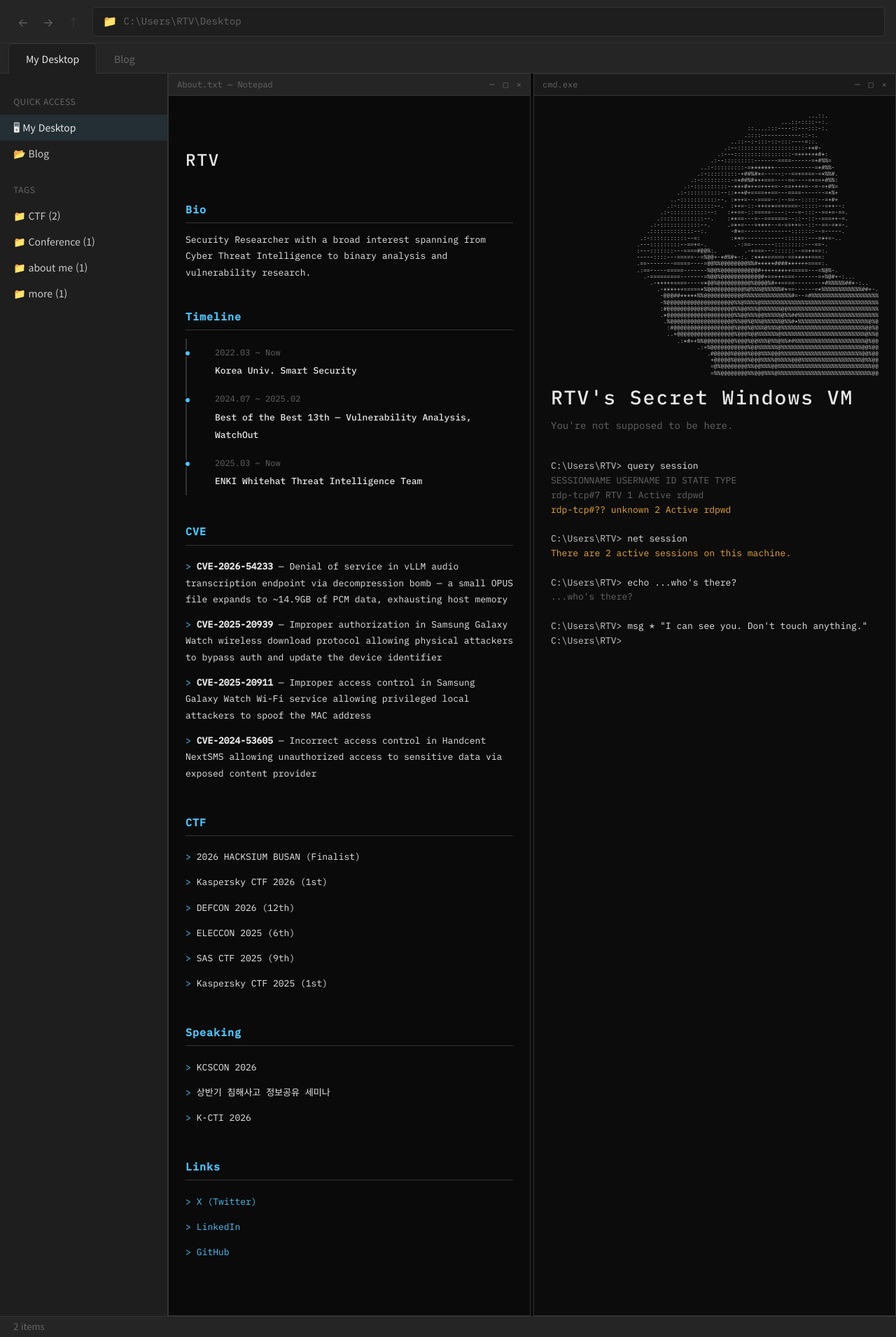
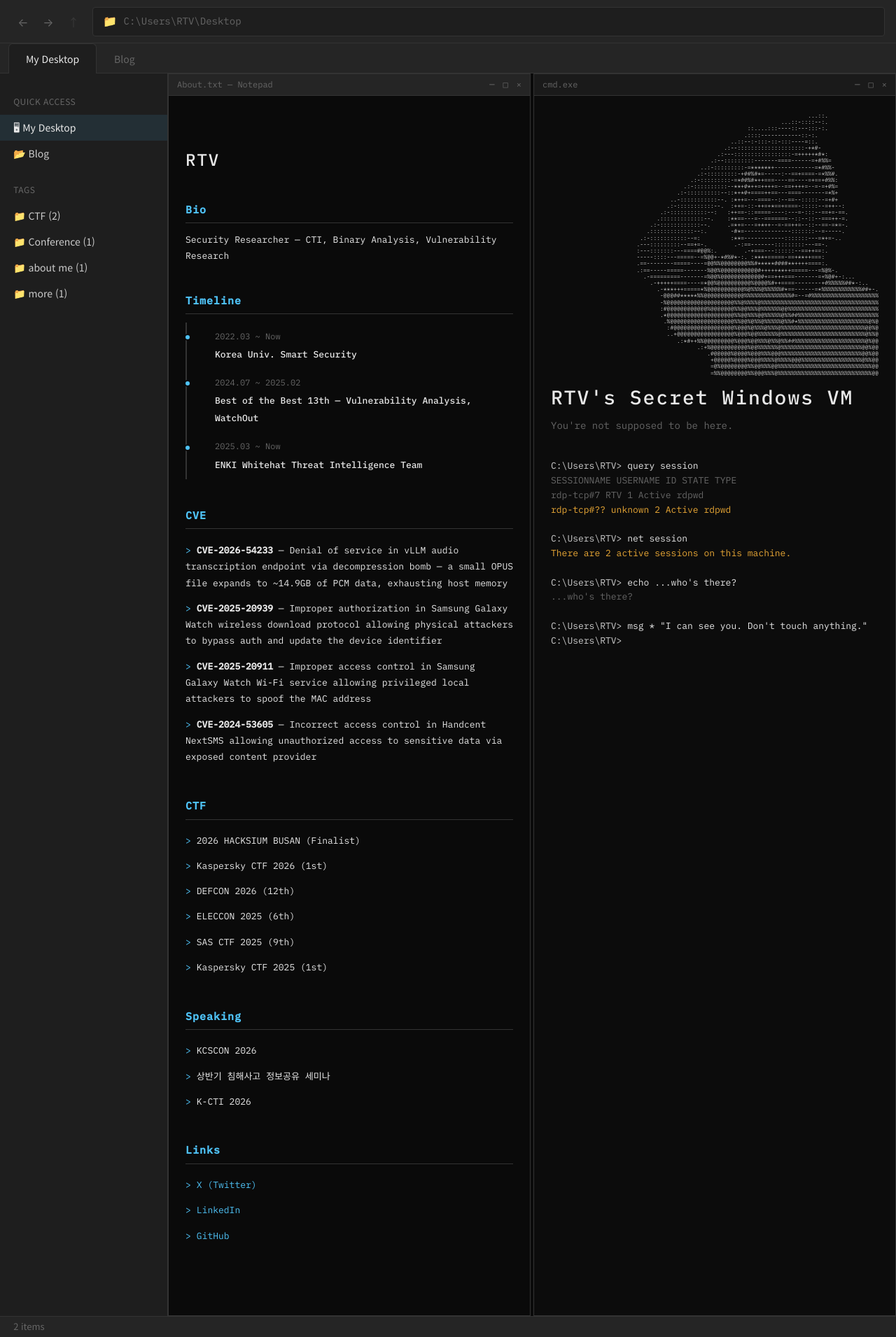
Before and after one commit to RTV-GIT/RTV-GIT.github.io, a Jekyll site: the page built from index.html, in a window 1280 px wide. Shown: the whole page at 70% size. Built offline with Jekyll 4.4.1, drawn with Linux system fonts in a browser that asks for light colours.

Commit message:
Bio 간결화: 명사구 형태로 변경
Co-Authored-By: Claude Opus 4.6 (1M context) <noreply@anthropic.com>

```diff
--- a/index.html
+++ b/index.html
@@ -28,7 +28,7 @@ item_count: "2 items"
           <div class="about-section">
             <h2 class="about-heading">Bio</h2>
             <p class="about-text">
-              Security Researcher with a broad interest spanning from Cyber Threat Intelligence to binary analysis and vulnerability research.
+              Security Researcher — CTI, Binary Analysis, Vulnerability Research
             </p>
           </div>
 
```
